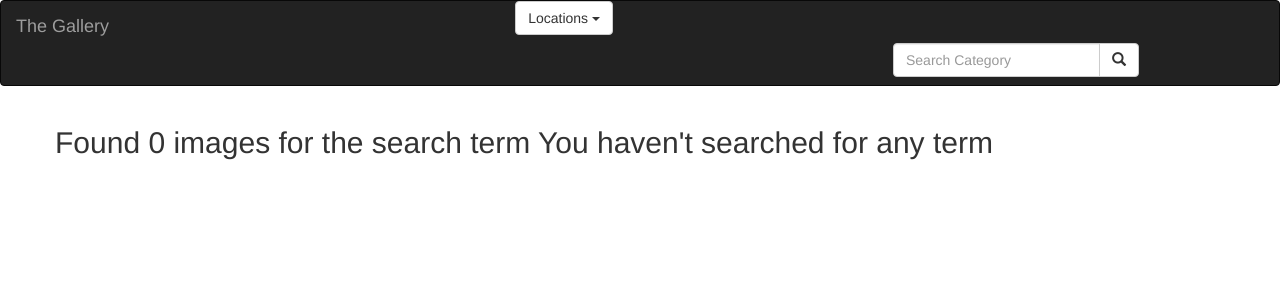
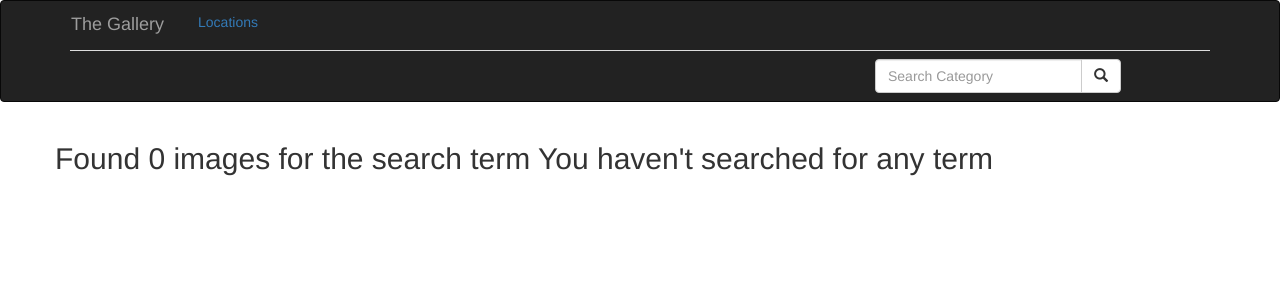
Before and after one commit to Magnific7/Personal-Gallery-application, a Django app: page /search/ in a window 1280 px wide. Shown: the top 300 px of the page. Run offline with Django 3.2, Linux system fonts and the light colour scheme; some libraries are stand-ins or nearby versions.

Commit message:
navigation bar

```diff
--- a/news/templates/all-news/base.html
+++ b/news/templates/all-news/base.html
@@ -4,12 +4,6 @@
 <html>
 <head>
   <meta charset="utf-8">
-
-  {% if title %}
-  <title>{{title}}</title>
-  {% else %}
-    <title>Welcome to my gallery</title>
-  {% endif %}
 
   {% block styles %}
     {% bootstrap_css %}
--- a/news/templates/all-news/search.html
+++ b/news/templates/all-news/search.html
@@ -15,8 +15,9 @@
 
   {% if searched_images %}
     {% for image_item in searched_images %}
-        <img src="{{image_item.image.url}}" height='120px' width="100px" class="img-responsive" alt="Image" data-toggle="modal" data-target="#modal-default{{image_item.id}}">
-
+    <div class="col-md-4">
+        <img src="{{image_item.image.url}}" height='300px' width="300px" class="img-responsive" alt="Image" data-toggle="modal" data-target="#modal-default{{image_item.id}}">
+      </div>
         <div class="modal fade" id="modal-default{{image_item.id}}" role="dialog">
           <div class="modal-dialog">
 
--- a/news/templates/all-news/today-news.html
+++ b/news/templates/all-news/today-news.html
@@ -7,7 +7,7 @@
   <!-- Looping through image   -->
   {% for image_item in images %}
    <div class="col-md-4">
-  <img src="{{image_item.image.url}}" height='300px' width="300px" style='display: flex;' class="img-responsive" alt="Image" data-toggle="modal" data-target="#modal-default{{image_item.id}}">
+  <img src="{{image_item.image.url}}" height='300px' width="300px" class="img-responsive" alt="Image" data-toggle="modal" data-target="#modal-default{{image_item.id}}">
 </div>
   <div class="modal fade" id="modal-default{{image_item.id}}" role="dialog">
     <div class="modal-dialog">
@@ -38,13 +38,14 @@
 
     </div>
   </div>
-</div>
+
   {% empty %}
   <div class="row">
     <h2 class="text-center">There No image Items</h2>
   </div>
   {% endfor %}
   </div>
+</div>
   <div>
     <script>
       function myFunction(){
--- a/news/templates/navbar.html
+++ b/news/templates/navbar.html
@@ -7,32 +7,39 @@
 </head>
 <body>
   <nav class="navbar navbar-inverse">
-    <div class="container-fluid">
-      <div class="navbar-header">
-        <a class="navbar-brand" href="{% url 'allImages' %}">The Gallery</a>
-      </div>
+    <div class="container">
 
-      <div class="dropdown" style='margin-left:40%'>
 
-          <button class="btn btn-default dropdown-toggle"
-          type="button" id="dropdownMenu1" data-toggle="dropdown"
-          aria-haspopup="true" aria-expanded="false">
-          Locations
-          <span class="caret"></span>
-            </button>
+      <ul class="nav nav-tabs">
+          <li class="nav-item">
+              <a class="navbar-brand" href="{% url 'allImages' %}">The Gallery</a>
+          </li>
 
-            <ul class="dropdown-menu" aria-labelledby="dropdownMenu1">
+          <li class="nav-item dropdown">
+              <a class="nav-link dropdown-toggle" data-toggle="dropdown" href="#" role="button" aria-haspopup="true" aria-expanded="false">Locations</a>
+              <div class="dropdown-menu">
+                  {% for loc in location %}
+                  <ul>
+                <a class="dropdown-item" href="/location/{{loc.id}}">{{loc.location}}</a>
+              </ul>
+                 {% endfor %}
+              </div>
+            </li>
+            </ul>
+            <div class="col-sm-4 col-md-4 navbar-right">
 
-              {% for loc in location %}
-              <li><a href="/location/{{loc.id}}">{{loc.location}}</a></li>
+                <form class="navbar-form" role="search" action="{% url 'search_results' %}" method='get'>
 
-                  <!-- <li><a href="/location/{{loc.id}}">{{loc.location}}</a></li> -->
-              {% endfor %}
-
-            </ul>
+                  <div class="input-group">
+                    <input type="text" class="form-control" placeholder="Search Category" name="category">
+                    <div class="input-group-btn">
+                      <button class="btn btn-default" type="submit"><i class="glyphicon glyphicon-search"></i></button>
+                    </div>
+                  </div>
+            </div>
           </div>
       <!-- Adding a search form  -->
-      <div class="col-sm-4 col-md-4 navbar-right">
+      <!-- <div class="col-sm-4 col-md-4 navbar-right">
 
         <form class="navbar-form" role="search" action="{% url 'search_results' %}" method='get'>
 
@@ -44,7 +51,7 @@
           </div>
 
         </form>
-      </div>
+      </div> -->
       <!-- search form end -->
     </div>
   </nav>
```
